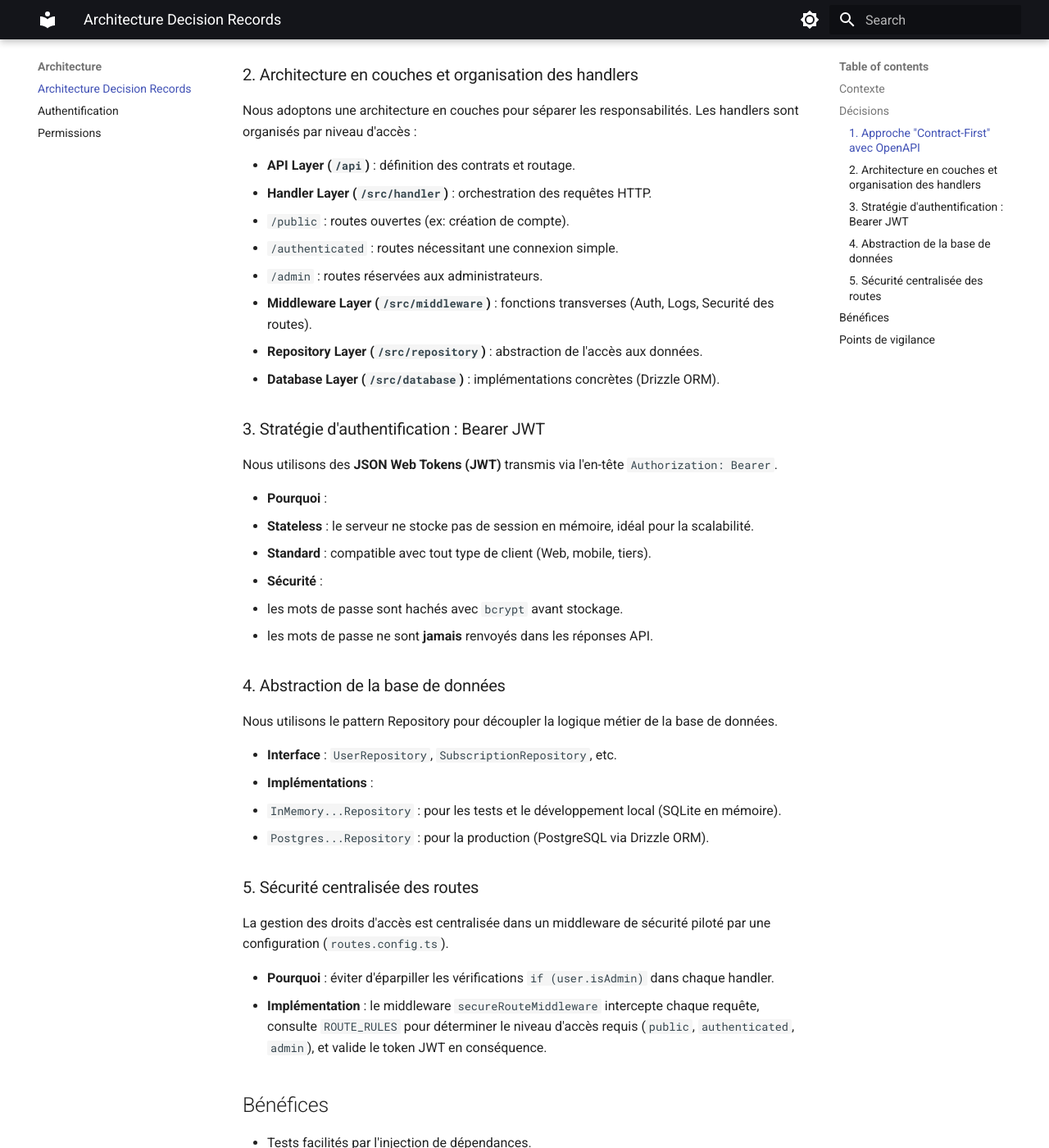
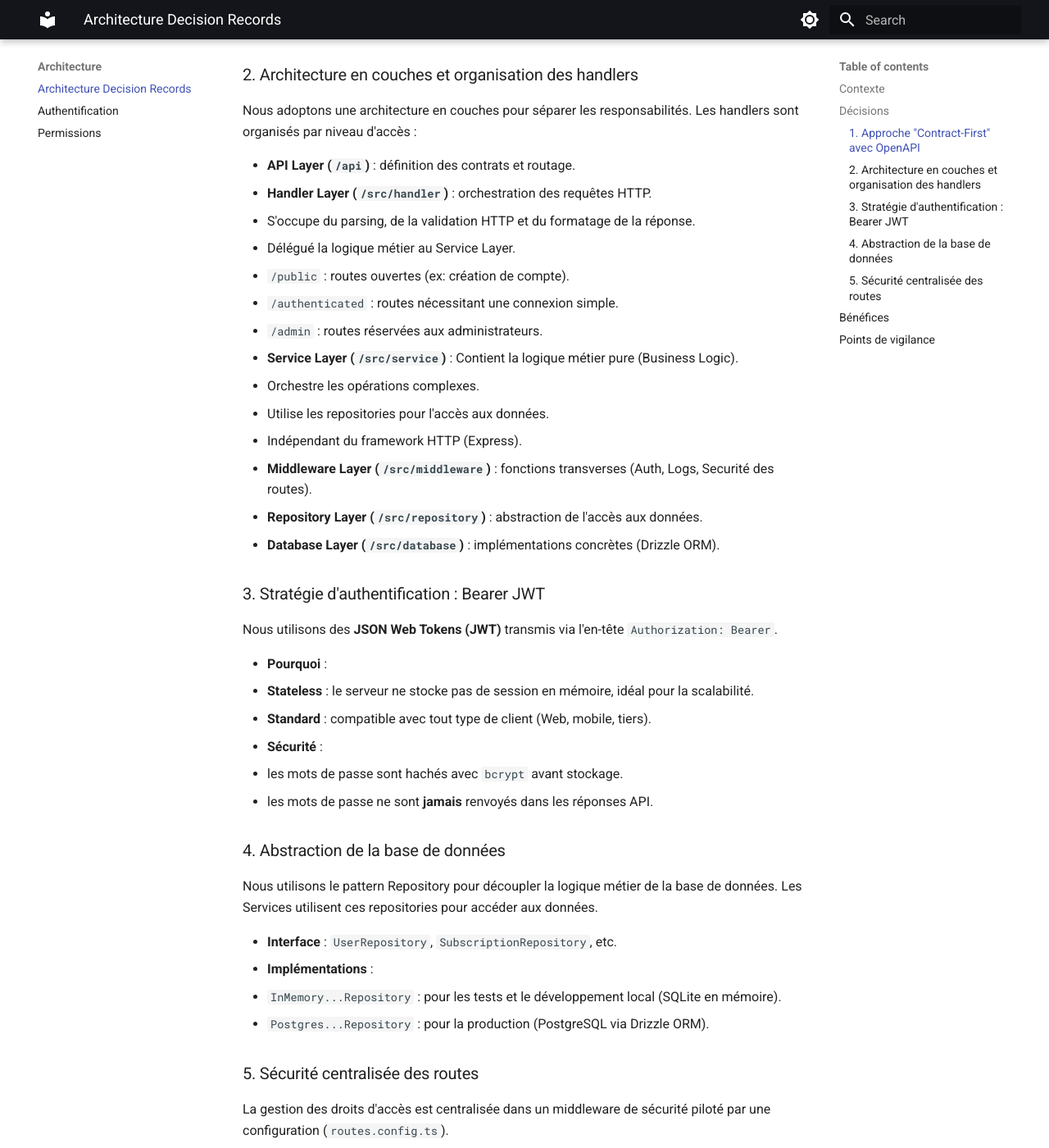
Before and after one commit to ERP-CNAM/back, an MkDocs documentation site: the page built from docs/architecture/001-adr.md, in a window 1280 px wide and 1400 px high, scrolled down 685 px. Shown: the whole window at 82% size. Built offline with MkDocs 1.6.1 and Material for MkDocs 9.7.7, drawn with Linux system fonts in a browser that asks for light colours.

Commit message:
docs: update docs to include service layer

```diff
--- a/docs/architecture/001-adr.md
+++ b/docs/architecture/001-adr.md
@@ -20,9 +20,15 @@ Nous adoptons une architecture en couches pour séparer les responsabilités. Le
 
 - **API Layer (`/api`)** : définition des contrats et routage.
 - **Handler Layer (`/src/handler`)** : orchestration des requêtes HTTP.
+  - S'occupe du parsing, de la validation HTTP et du formatage de la réponse.
+  - Délégué la logique métier au Service Layer.
   - `/public` : routes ouvertes (ex: création de compte).
   - `/authenticated` : routes nécessitant une connexion simple.
   - `/admin` : routes réservées aux administrateurs.
+- **Service Layer (`/src/service`)** : Contient la logique métier pure (Business Logic).
+  - Orchestre les opérations complexes.
+  - Utilise les repositories pour l'accès aux données.
+  - Indépendant du framework HTTP (Express).
 - **Middleware Layer (`/src/middleware`)** : fonctions transverses (Auth, Logs, Securité des routes).
 - **Repository Layer (`/src/repository`)** : abstraction de l'accès aux données.
 - **Database Layer (`/src/database`)** : implémentations concrètes (Drizzle ORM).
@@ -40,7 +46,7 @@ Nous utilisons des **JSON Web Tokens (JWT)** transmis via l'en-tête `Authorizat
 
 ### 4. Abstraction de la base de données
 
-Nous utilisons le pattern Repository pour découpler la logique métier de la base de données.
+Nous utilisons le pattern Repository pour découpler la logique métier de la base de données. Les Services utilisent ces repositories pour accéder aux données.
 
 - **Interface** : `UserRepository`, `SubscriptionRepository`, etc.
 - **Implémentations** :
```
Also changed, not shown: docs/index.md (+5 -3 lines), 1 other file.
